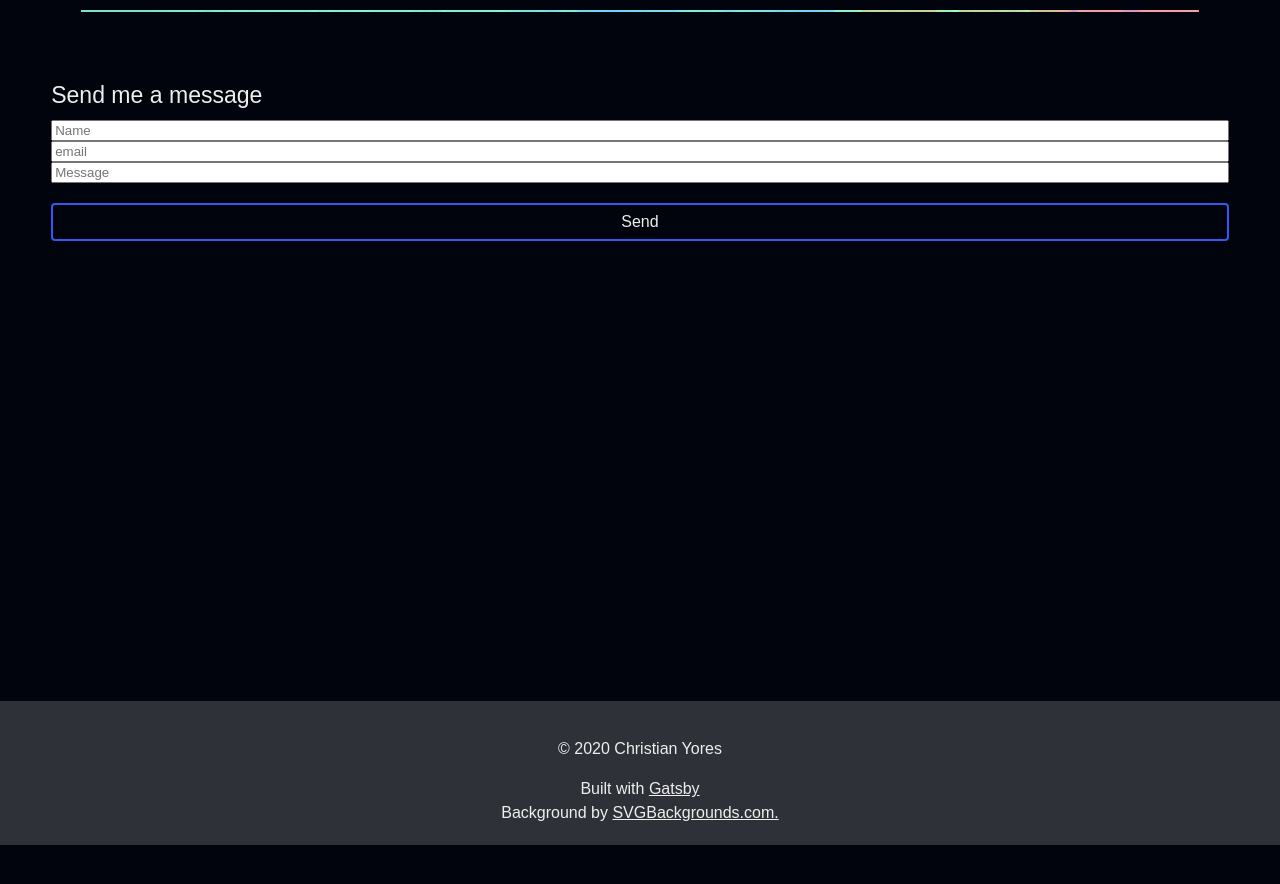
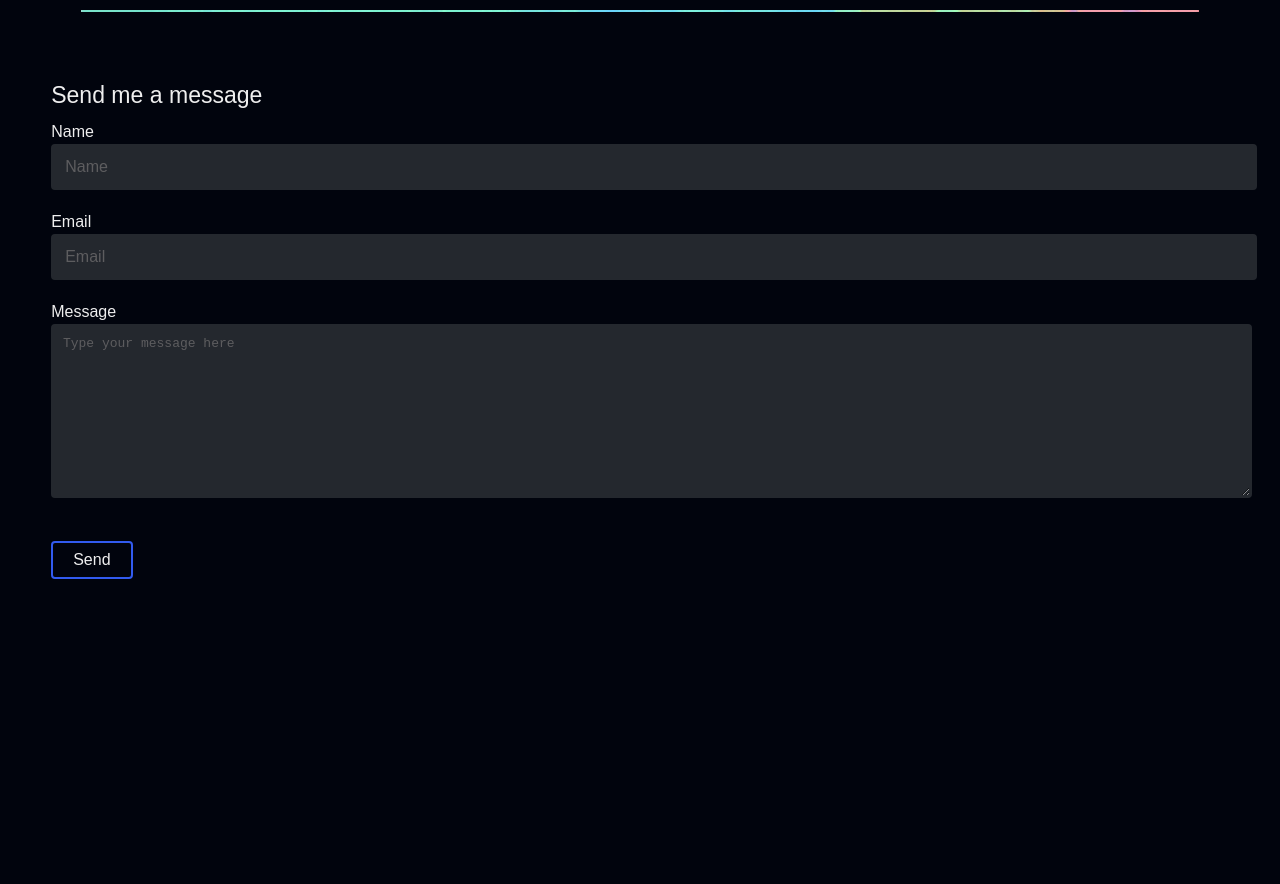
Before and after one commit to cyores/cyores.github.io, a Gatsby site: page / in a window 1280 px wide. Shown: the part 5140-6024 px from the top of the page. Before the commit the page ends 5985 px from the top, so only its background shows below. Built offline with nearby package versions, Linux system fonts and the light colour scheme; Gatsby itself is replaced by a stand-in of ours.

Commit message:
Contact form

```diff
--- a/src/components/utils/Button.js
+++ b/src/components/utils/Button.js
@@ -23,8 +23,10 @@ const Wrapper = styled.button`
     }
 `;
 
-const Button = ({ children, onClick }) => (
-    <Wrapper onClick={onClick}>{children}</Wrapper>
+const Button = ({ children, type = "button", onClick }) => (
+    <Wrapper onClick={onClick} type={type}>
+        {children}
+    </Wrapper>
 );
 
 export default Button;
--- /dev/null
+++ b/src/components/utils/Input.js
@@ -0,0 +1,38 @@
+import React from "react";
+import styled from "styled-components";
+
+const Wrapper = styled.input`
+    width: 100%;
+    padding: var(--space-sm);
+    margin-bottom: var(--space-md);
+    outline: none;
+    border-radius: 4px;
+    border: none;
+    border: 2px solid var(--color-fg);
+    background: var(--color-fg);
+    color: var(--color-text);
+    font-size: var(--text-base-size);
+    opacity: 0.8;
+    &:focus {
+        opacity: 1;
+        border-bottom: 2px solid var(--color-primary);
+        border-radius: 4px 4px 0 0;
+    }
+`;
+
+const Input = ({ type, label, placeholder }) => {
+    return (
+        <>
+            <label htmlFor={label}>{label}</label>
+            <br></br>
+            <Wrapper
+                id={label}
+                type={type}
+                placeholder={placeholder}
+                name={label}
+            ></Wrapper>
+        </>
+    );
+};
+
+export default Input;
--- /dev/null
+++ b/src/components/utils/Textarea.js
@@ -0,0 +1,39 @@
+import React from "react";
+import styled from "styled-components";
+
+const Wrapper = styled.textarea`
+    width: 100%;
+    padding: var(--space-sm);
+    margin-bottom: var(--space-md);
+    outline: none;
+    border-radius: 4px;
+    border: none;
+    border: 2px solid var(--color-fg);
+    background: var(--color-fg);
+    color: var(--color-text);
+    font-size: var(--text-base-size);
+    opacity: 0.8;
+    &:focus {
+        opacity: 1;
+        border-bottom: 2px solid var(--color-primary);
+        border-radius: 4px 4px 0 0;
+    }
+`;
+
+const Input = ({ type, label, placeholder }) => {
+    return (
+        <>
+            <label htmlFor={label}>{label}</label>
+            <br></br>
+            <Wrapper
+                id={label}
+                type={type}
+                placeholder={placeholder}
+                name={label}
+                rows="10"
+            ></Wrapper>
+        </>
+    );
+};
+
+export default Input;
--- a/src/pages/index.js
+++ b/src/pages/index.js
@@ -27,6 +27,8 @@ import JobCard from "../components/JobCard.js";
 import Project from "../components/Project";
 import SEO from "../components/utils/SEO";
 import Button from "../components/utils/Button";
+import Input from "../components/utils/Input";
+import Textarea from "../components/utils/Textarea";
 
 const AnimateScrollDownArrow = styled.div`
     @keyframes fadeIn {
@@ -245,10 +247,34 @@ const Index = () => {
                 </Flex>
                 <Flex dir="col">
                     <h5>Send me a message</h5>
-                    <input type="text" placeholder="Name" />
-                    <input type="text" placeholder="email" />
-                    <input type="text" placeholder="Message" />
-                    <Button>Send</Button>
+                    <form
+                        method="post"
+                        netlify-honeypot="bot-field"
+                        data-netlify="true"
+                        name="Contact Form"
+                    >
+                        <input type="hidden" name="bot-field" />
+                        <Input
+                            type="text"
+                            label="Name"
+                            placeholder="Name"
+                            onChange={() => console.log("Input changed")}
+                        />
+                        <Input
+                            type="text"
+                            label="Email"
+                            placeholder="Email"
+                            onChange={() => console.log("Input changed")}
+                        />
+                        <Textarea
+                            label="Message"
+                            placeholder="Type your message here"
+                            onChange={() => console.log("Input changed")}
+                        ></Textarea>
+                        <Flex dir="rowleft">
+                            <Button type="submit">Send</Button>
+                        </Flex>
+                    </form>
                 </Flex>
             </div>
 
```
